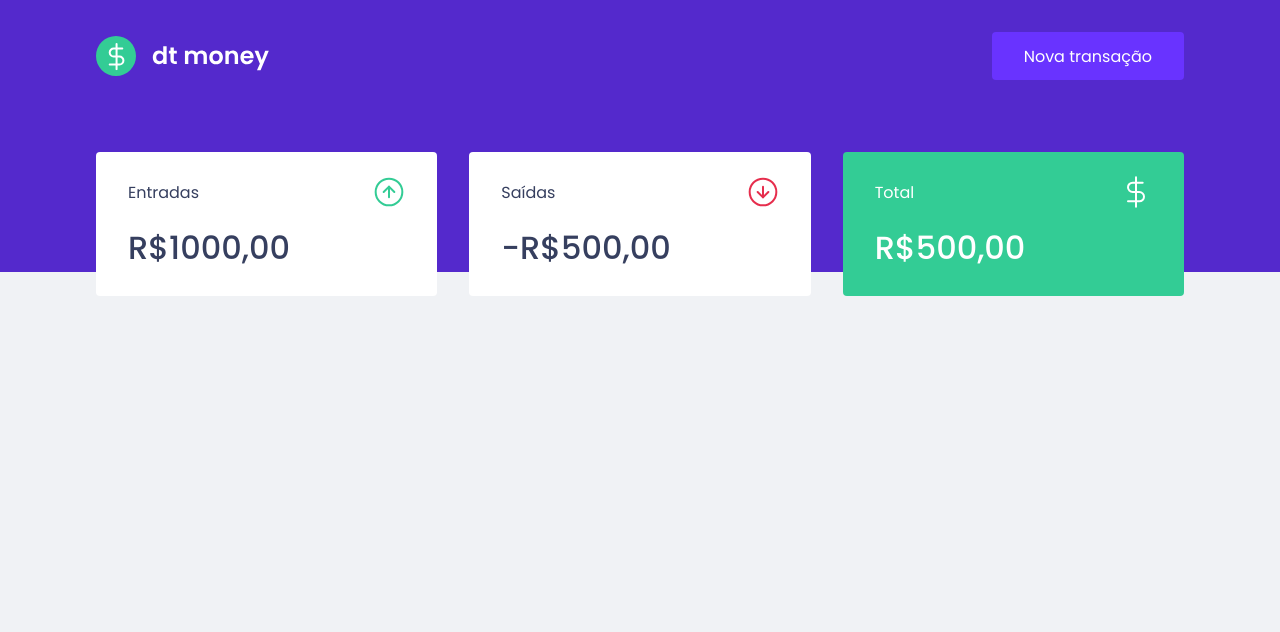
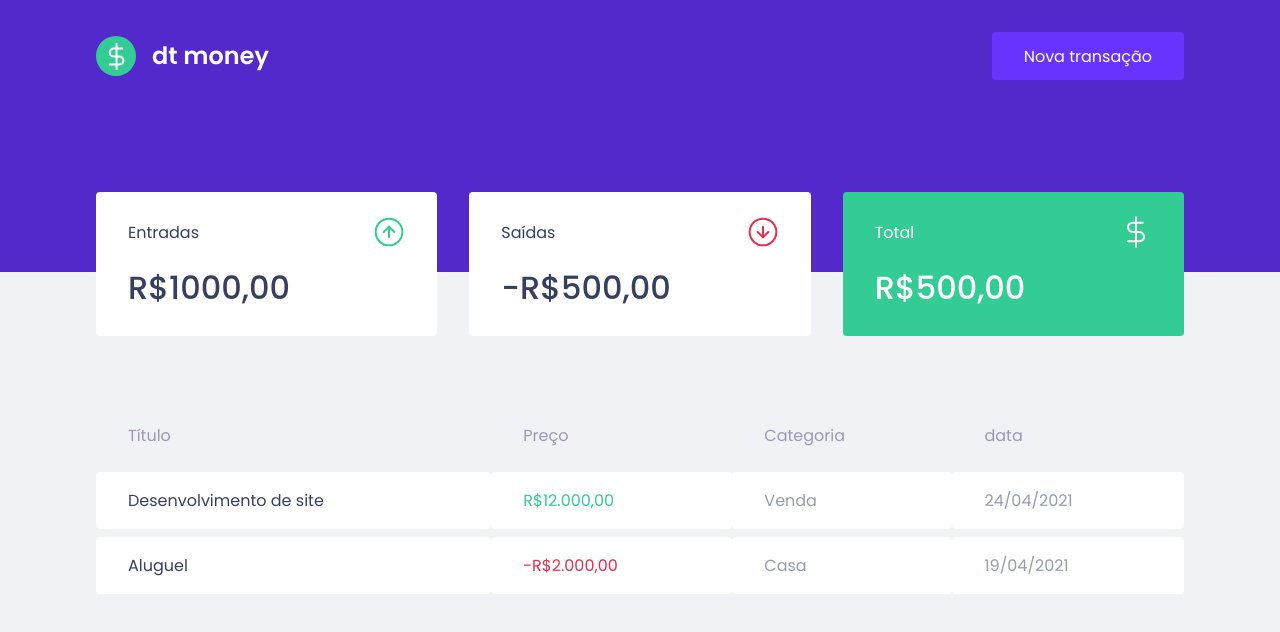
Before and after one commit to victorassiso/dt-money, a React (Create React App) app: page / in a window 1280 px wide. Shown: the top 632 px of the page. Built offline with nearby package versions, Linux system fonts and the light colour scheme.

Commit message:
Creating and styling Component: Statement

```diff
--- a/src/components/Dashboard/dashboard.tsx
+++ b/src/components/Dashboard/dashboard.tsx
@@ -1,10 +1,12 @@
+import { Container } from './dashboard.styles';
 import { Summary } from '../Summary/summary';
-import { Container } from './dashboard.styles';
+import { Statement } from '../Statement/statement';
 
 export function Dashboard() {
   return (
     <Container>
       <Summary />
+      <Statement />
     </Container>
   );
 }
--- /dev/null
+++ b/src/components/Statement/statement.styles.ts
@@ -0,0 +1,38 @@
+import styled from 'styled-components';
+
+export const Container = styled.div`
+  margin-top: 4rem;
+
+  table {
+    width: 100%;
+    border-spacing: 0 0.5rem;
+
+    th{
+      color: var(--text-body);
+      font-weight: 400;
+      padding: 1rem 2rem;
+      text-align: left;
+      line-height: 1.5rem;
+    }
+
+    td {
+      padding: 1rem 2rem;
+      border: 0;
+      background: var(--shape);
+      color: var(--text-body);
+      border-radius: 0.25rem;
+
+      &:first-child {
+        color: var(--text-title);
+      }
+
+      &.withdraw {
+        color: var(--red);
+      }
+
+      &.deposit {
+        color: var(--green);
+      }
+    }
+  }
+`;
--- /dev/null
+++ b/src/components/Statement/statement.tsx
@@ -0,0 +1,32 @@
+import { Header } from '../Header/header';
+import { Container } from './statement.styles';
+export function Statement() {
+  return (
+    <Container>
+      <table>
+        <thead>
+          <th>Título</th>
+          <th>Preço</th>
+          <th>Categoria</th>
+          <th>data</th>
+        </thead>
+
+        <tbody>
+          <tr>
+            <td>Desenvolvimento de site</td>
+            <td className="deposit">R$12.000,00</td>
+            <td>Venda</td>
+            <td>24/04/2021</td>
+          </tr>
+
+          <tr>
+            <td>Aluguel</td>
+            <td className="withdraw">-R$2.000,00</td>
+            <td>Casa</td>
+            <td>19/04/2021</td>
+          </tr>
+        </tbody>
+      </table>
+    </Container>
+  );
+}
--- a/src/components/Summary/summary.styles.ts
+++ b/src/components/Summary/summary.styles.ts
@@ -4,7 +4,7 @@
   display: grid;
   grid-template-columns: repeat(3, 1fr);
   gap: 2rem;
-  margin-top: -10rem;
+  margin-top: -7.5rem;
 
   div {
     background: var(--shape);
```
